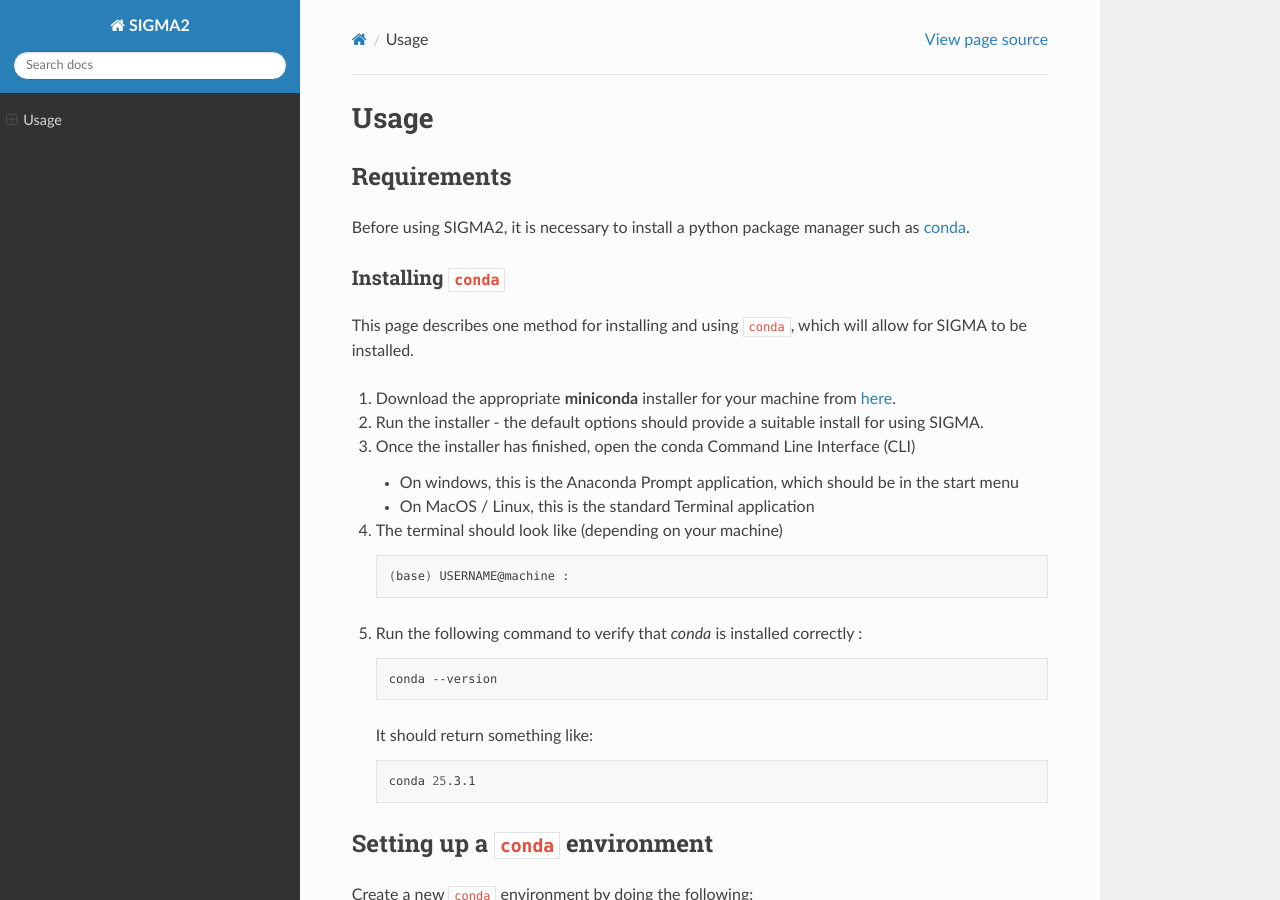
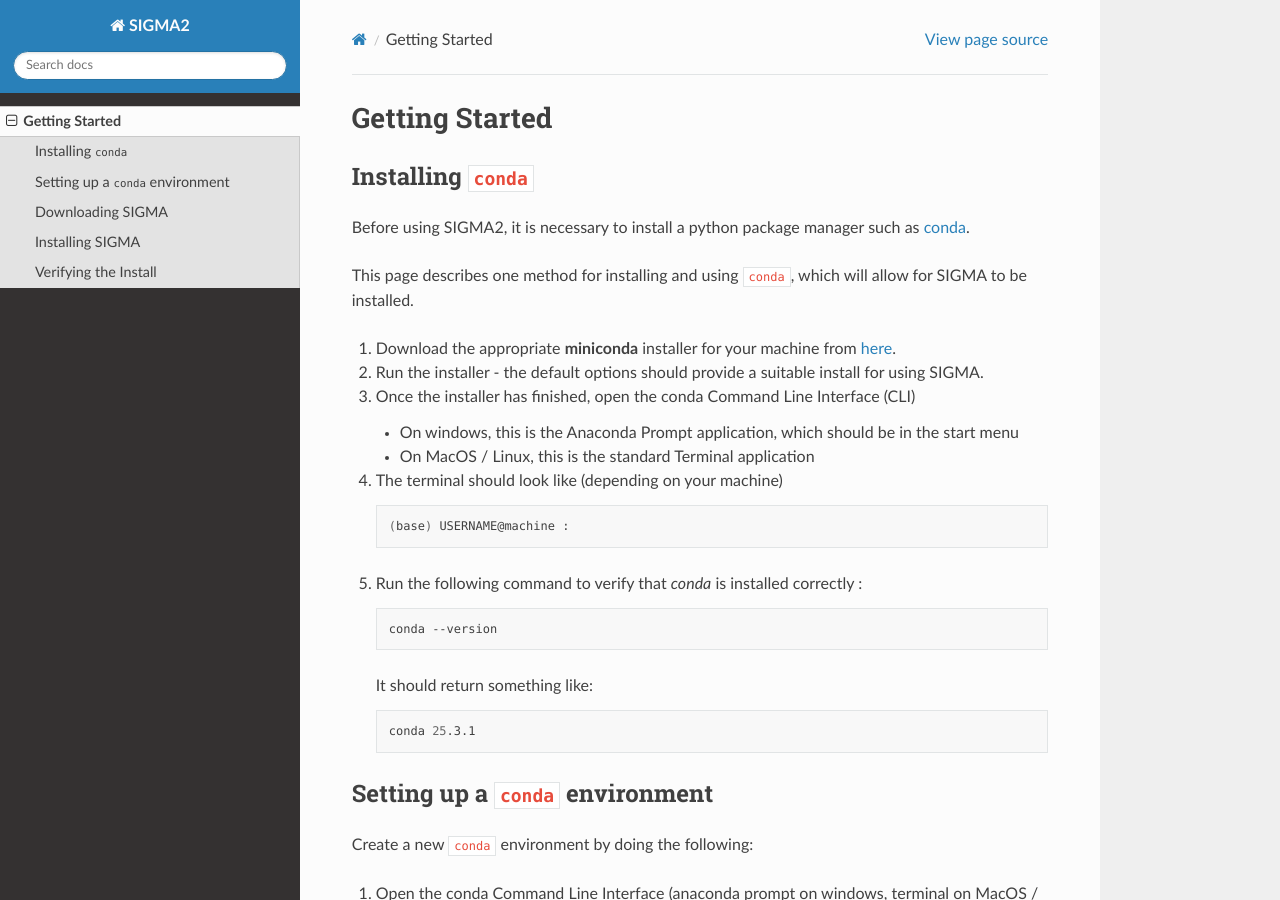
Before and after one commit to t-ginnis/SIGMA_docs, a Sphinx documentation site: the page built from docs/source/getting_started.rst, in a window 1280 px wide and 900 px high. Built offline with Sphinx 7.4.7 and the Read the Docs theme 3.1.0, drawn with Linux system fonts in a browser that asks for light colours; pages that are not in the unit, such as notebooks, are missing from menus.

Commit message:
Update and rename usage.rst to getting_started.rst

```diff
--- a/docs/source/usage.rst
+++ b/docs/source/getting_started.rst
@@ -1,15 +1,15 @@
-Usage
-=====
+Getting Started
+===============
 
 .. _requirements:
 
-Requirements
+Installing ``conda``
 ------------
 Before using SIGMA2, it is necessary to install a python package manager such as `conda <https://www.anaconda.com/docs/main>`_.
 
 
-Installing ``conda``
-^^^^^^^^^^^^^
+
+
 This page describes one method for installing and using ``conda``, which will allow for SIGMA to be installed.
 
 #. Download the appropriate **miniconda** installer for your machine from `here <https://www.anaconda.com/download/success>`_.
```
